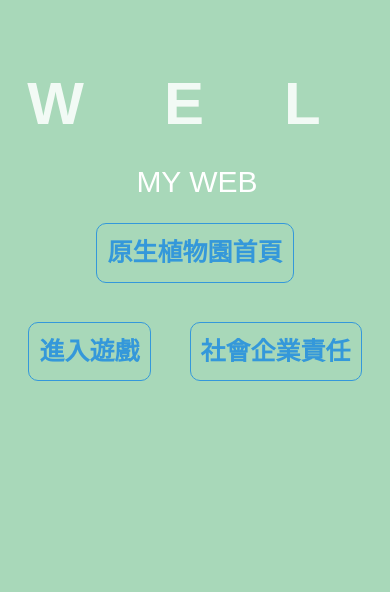
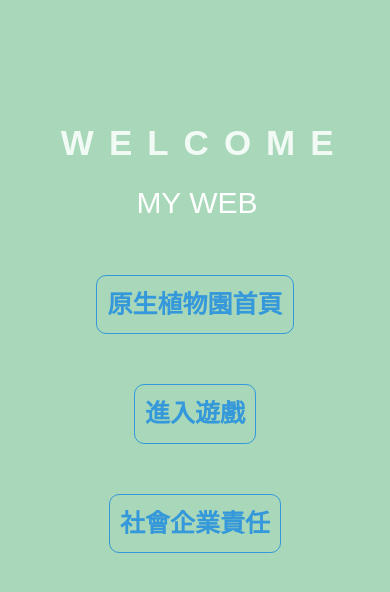
Before and after one commit to DongGuaLemon/yuansen-frontend, a Vue app: page /loading in a window 390 px wide. Shown: the top 592 px of the page. Built offline with nearby package versions, Linux system fonts and the light colour scheme.

Commit message:
rwd & css animation

```diff
--- a/src/components/main.vue
+++ b/src/components/main.vue
@@ -99,7 +99,7 @@ methods:{
 }
 .text1{
   color: rgba(255, 255, 255, 0.856);
-  font-size: 60px;
+  font-size: 80px;
   font-weight: 700;
   letter-spacing: 80px;
   margin-bottom: 10px;
@@ -113,7 +113,22 @@ methods:{
   color:white;
 }
 .fade-enter-active {
+  -webkit-animation: go 2s;
   animation: go 2s;
+}
+@-webkit-keyframes go {
+  0%{
+    color: black;
+    margin-bottom:-40px;
+  }
+  30%{
+    letter-spacing: 50px;
+    margin-bottom: -40px;
+  }
+  85%{
+    letter-spacing: 35px;
+    margin-bottom: -40px;
+  }
 }
 @keyframes go {
   0%{
@@ -133,7 +148,7 @@ methods:{
   height: 100%;
   display: inline-block;
   margin: 5%;
-  font-size: 25px;
+  font-size: 30px;
   font-family: Microsoft JhengHei;
   text-transform: uppercase;
   font-weight: 700;
@@ -141,6 +156,7 @@ methods:{
   border:1px solid #3498db;
   cursor: pointer;
   background: none;
+  -webkit-transition: 0.8s;
   transition: 0.8s;
   position: relative;
   overflow: hidden;
@@ -160,6 +176,7 @@ methods:{
   height: 0%;
   background: #3498db;
   z-index: -1;
+  -webkit-transition: 0.8s;
   transition: 0.8s;
 }
  .button1::before,.button2::before,.button3::before{
@@ -171,6 +188,7 @@ methods:{
 }
 
 .fade2-enter-active{
+  -webkit-transition: opacity 3s 2s;
   transition: opacity 3s 2s;
 }
 .fade2-enter{
@@ -186,4 +204,154 @@ methods:{
 h3{
   text-align: left;
 }
+@media screen and (min-width: 350px) and (max-width: 450px){
+  .load{
+  width: 100%;
+  height: 100%;
+  background: #A8D8B9;
+  text-align: center;
+  font-family: sans-serif;
+  padding-top:30%;
+  position: fixed;
+}
+ .text1{
+  color: rgba(255, 255, 255, 0.856);
+  font-size: 35px;
+  font-weight: 700;
+  letter-spacing: 15px;
+  margin-bottom: 10px;
+  background: #A8D8B9;
+  position: relative;
+  margin-left:5%;
+}
+@-webkit-keyframes go {
+  0%{
+    color: black;
+    margin-bottom:-40px;
+  }
+  30%{
+    letter-spacing: 25px;
+    margin-bottom: -40px;
+  }
+  85%{
+    letter-spacing: 8px;
+    margin-bottom: -40px;
+  }
+}
+.buttongroup button{
+  height: 100%;
+  display:block;
+  font-size: 25px;
+  font-family: Microsoft JhengHei;
+  text-transform: uppercase;
+  font-weight: 700;
+  border-radius:10px;
+  border:1px solid #3498db;
+  cursor: pointer;
+  background: none;
+  -webkit-transition: 0.8s;
+  transition: 0.8s;
+  position: relative;
+  overflow: hidden;
+  padding: 10px;
+   margin: 0 auto;
+  padding: 10px;
+   margin-top:50px;
+}
+}
+@media handheld and (min-height: 700px) and (max-height: 825px){
+.load{
+  padding-top:35%;
+}
+
+}
+@media screen and (min-width: 750px) and (max-width: 851px){
+  .load{
+  width: 100%;
+  height: 100%;
+  background: #A8D8B9;
+  text-align: center;
+  font-family: sans-serif;
+  padding-top:27%;
+  position: fixed;
+}
+ .text1{
+  color: rgba(255, 255, 255, 0.856);
+  font-size: 80px;
+  font-weight: 700;
+  letter-spacing: 40px;
+  margin-bottom: 10px;
+  background: #A8D8B9;
+  position: relative;
+  margin-left:5%;
+}
+@-webkit-keyframes go {
+  0%{
+    color: black;
+    margin-bottom:-40px;
+  }
+  30%{
+    letter-spacing: 45px;
+    margin-bottom: -40px;
+  }
+  85%{
+    letter-spacing: 25px;
+    margin-bottom: -40px;
+  }
+}
+.buttongroup button{
+  height: 100%;
+  display: block;
+  font-size: 45px;
+  font-family: Microsoft JhengHei;
+  text-transform: uppercase;
+  font-weight: 700;
+  border-radius:10px;
+  border:1px solid #3498db;
+  cursor: pointer;
+  background: none;
+  -webkit-transition: 0.8s;
+  transition: 0.8s;
+  position: relative;
+  overflow: hidden;
+  margin: 0 auto;
+  padding: 10px;
+  margin-top:50px;
+}
+}
+@media screen and (min-width: 950px) and (max-width: 1200px){
+  .load{
+  padding-top:30%;
+}
+
+  .text1{
+  color: rgba(255, 255, 255, 0.856);
+  font-size: 100px;
+  font-weight: 700;
+  letter-spacing: 30px;
+  margin-bottom: 10px;
+  background: #A8D8B9;
+  position: relative;
+  margin-left:5%;
+}
+  .buttongroup button{
+  height: 100%;
+  display: block;
+  font-size: 60px;
+  font-family: Microsoft JhengHei;
+  text-transform: uppercase;
+  font-weight: 700;
+  border-radius:10px;
+  border:1px solid #3498db;
+  cursor: pointer;
+  background: none;
+  -webkit-transition: 0.8s;
+  transition: 0.8s;
+  position: relative;
+  overflow: hidden;
+  margin: 0 auto;
+  padding: 10px;
+  margin-top:50px;
+}
+}
 </style>
```
